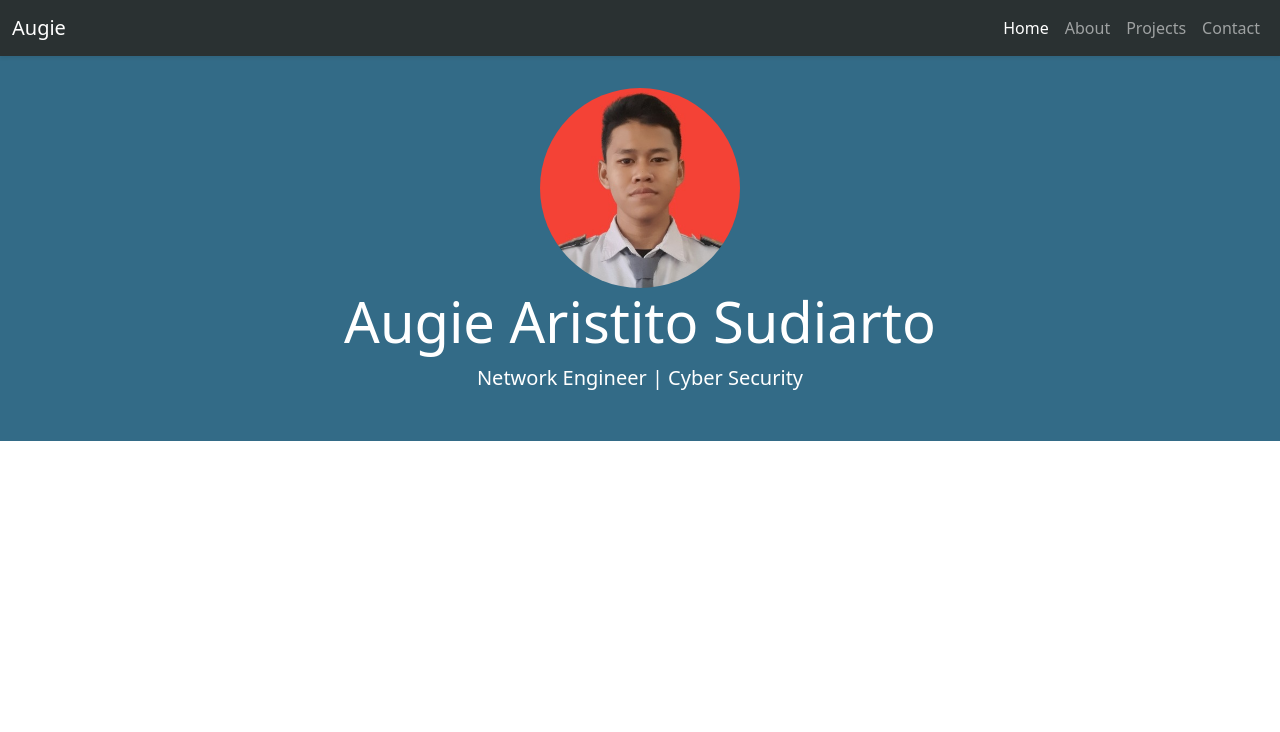
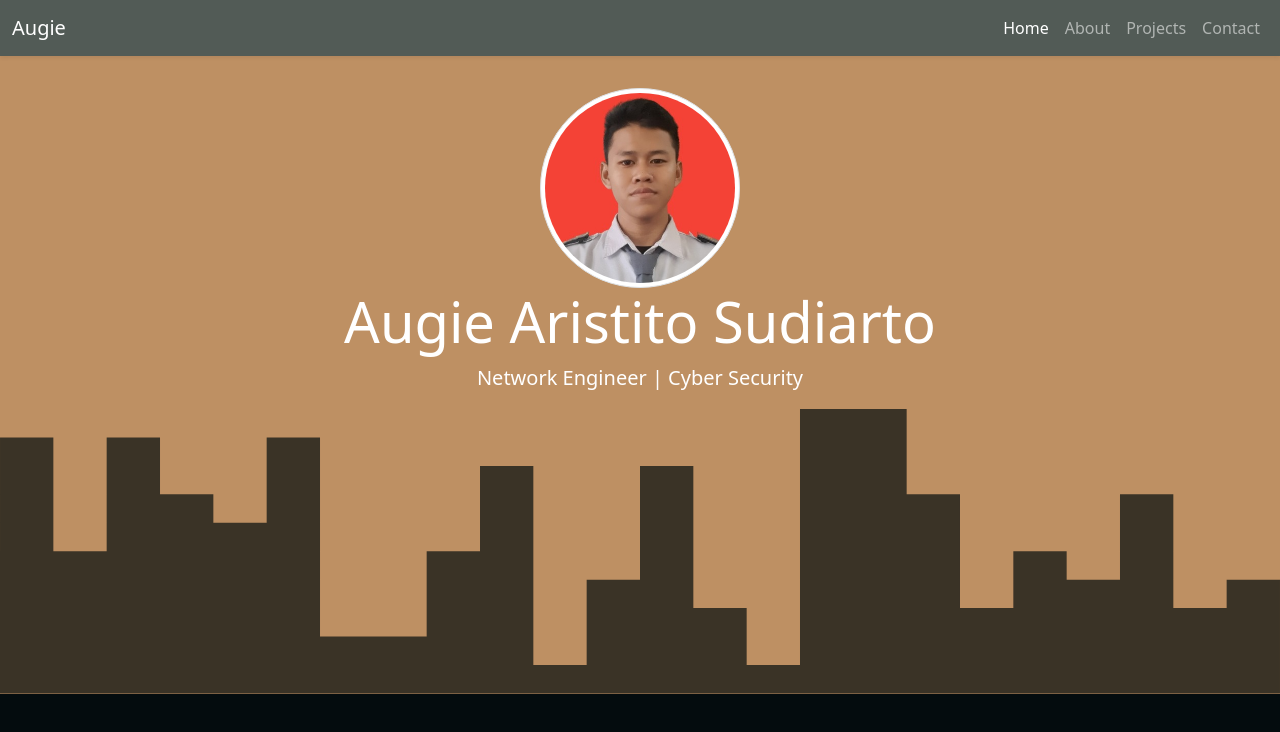
Before and after one commit to augie1140/portfolio-bootstrap5, a plain HTML site: page index.html in a window 1280 px wide. Drawn offline with Linux system fonts and the light colour scheme.

Commit message:
perubahan warna dan desain

```diff
--- a/css/style.css
+++ b/css/style.css
@@ -1,4 +1,4 @@
 .jumbotron {
-    padding: 2rem;
-    background: #336B87;
+    padding-top: 2rem;
+    background: #be9063;
 }
--- a/index.html
+++ b/index.html
@@ -10,10 +10,10 @@
     <!-- css -->
     <link rel="stylesheet" href="css/style.css">
   </head>
-  <body>
+  <body style="background-color: #040c0e;">
 
     <!-- Navbar -->
-    <nav class="navbar navbar-expand-lg navbar-dark shadow-sm" style="background-color: #2A3132;">
+    <nav class="navbar navbar-expand-lg navbar-dark shadow-sm" style="background-color: #525b56;">
       <div class="container-fluid">
         <a class="navbar-brand" href="#">Augie</a>
         <button class="navbar-toggler" type="button" data-bs-toggle="collapse" data-bs-target="#navbarNav" aria-controls="navbarNav" aria-expanded="false" aria-label="Toggle navigation">
@@ -42,10 +42,10 @@
 
     <!-- Jumbotron -->
     <section class="jumbotron text-center">
-      <img src="img/me.jpg" alt="its me!" width="200" class="rounded-circle">
+      <img src="img/me.jpg" alt="its me!" width="200" class="rounded-circle img-thumbnail">
       <h1 class="display-4 text-white">Augie Aristito Sudiarto</h1>
       <p class="lead text-white">Network Engineer | Cyber Security</p>
-
+      <svg xmlns="http://www.w3.org/2000/svg" viewBox="0 0 1440 320"><path fill="#040c0e" fill-opacity="0.7" d="M0,192L0,32L60,32L60,160L120,160L120,32L180,32L180,96L240,96L240,128L300,128L300,32L360,32L360,256L420,256L420,256L480,256L480,160L540,160L540,64L600,64L600,288L660,288L660,192L720,192L720,64L780,64L780,224L840,224L840,288L900,288L900,0L960,0L960,0L1020,0L1020,96L1080,96L1080,224L1140,224L1140,160L1200,160L1200,192L1260,192L1260,96L1320,96L1320,224L1380,224L1380,192L1440,192L1440,320L1380,320L1380,320L1320,320L1320,320L1260,320L1260,320L1200,320L1200,320L1140,320L1140,320L1080,320L1080,320L1020,320L1020,320L960,320L960,320L900,320L900,320L840,320L840,320L780,320L780,320L720,320L720,320L660,320L660,320L600,320L600,320L540,320L540,320L480,320L480,320L420,320L420,320L360,320L360,320L300,320L300,320L240,320L240,320L180,320L180,320L120,320L120,320L60,320L60,320L0,320L0,320Z" style="--darkreader-inline-fill: #030a0b;" data-darkreader-inline-fill=""></path></svg>
     </section>
     <!-- End Jumbotron -->
     <script src="bootstrap/js/bootstrap.bundle.js"></script>
```
